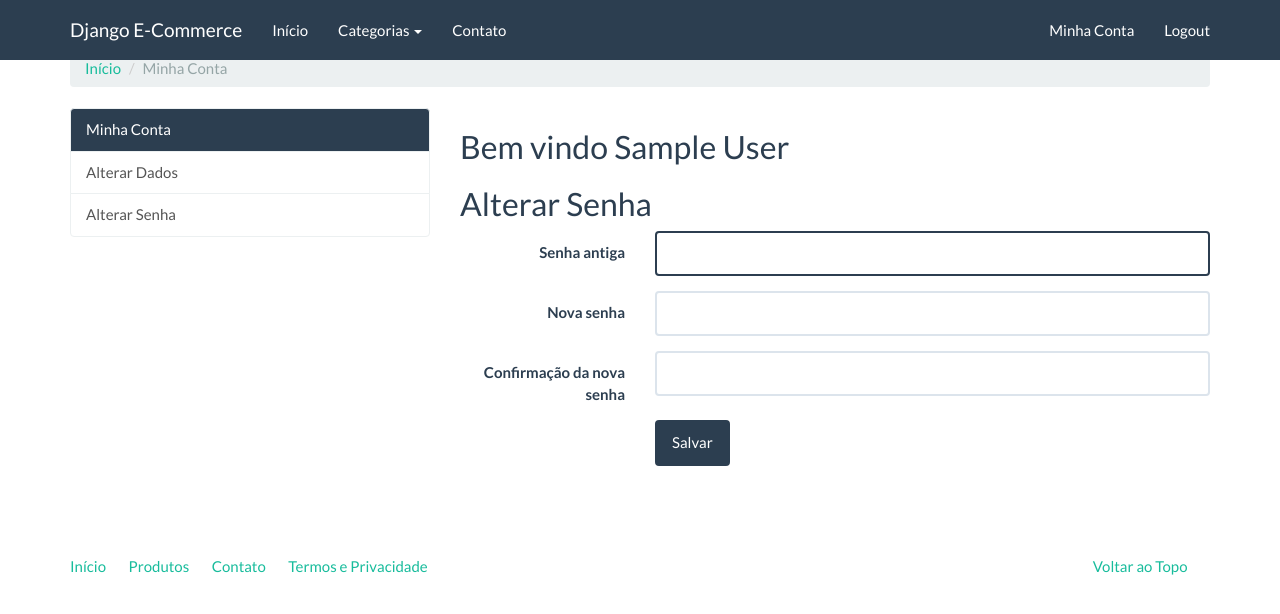
After one commit to walison17/e-comerce, a Django app: page /accounts/alterar-senha in a window 1280 px wide. The commit adds this page. Shown: the top 614 px of the page. Run offline with Django 3.2, Linux system fonts and the light colour scheme; the visitor is signed in with stand-in values (Sample User, id 1); data that the repository does not hold is empty; some libraries are stand-ins or nearby versions.

Commit message:
A senha ainda não está alterando

```diff
--- a/accounts/templates/accounts/index.html
+++ b/accounts/templates/accounts/index.html
@@ -12,12 +12,15 @@
     <div class="col-md-4">
         <div class="list-group">
             <a href="#" class="list-group-item active">Minha Conta</a>
-            <a href="#" class="list-group-item">Alterar Dados</a>
-            <a href="#" class="list-group-item">Alterar Senha</a>
+            <a href="{% url 'update_user' %}" class="list-group-item">Alterar Dados</a>
+            <a href="{% url 'update_password' %}" class="list-group-item">Alterar Senha</a>
         </div>
     </div>
     <div class="col-md-8">
-        <h2>Bem vindo Fulano</h2>
+        <h2>Bem vindo {{ user }} </h2>
+        {% block accounts_conteudo %}
+
+        {% endblock accounts_conteudo %}
     </div>
 </div>
 
--- /dev/null
+++ b/accounts/templates/accounts/update_password.html
@@ -0,0 +1,29 @@
+{% extends 'accounts/index.html' %}
+{% load widget_tweaks %}
+
+{% block title %}Alterar Senha{% endblock title %}
+
+{% block accounts_conteudo %}
+<h2>Alterar Senha</h2>
+<form class="form-horizontal"  method="post">
+    {% csrf_token %}
+    <fieldset>
+        {% for field in form %}
+        <div class="form-group{% if field.errors %} has-error{% endif %}">
+            <label  class="col-md-3 control-label">{{ field.label }}</label>
+            <div class="col-md-9">
+                {% render_field field class='form-control' %}
+                {% for error in field.errors %}
+                <span class="help-block">{{ error }}</span>
+                {% endfor %}
+            </div>
+        </div>
+        {% endfor %}
+        <div class="form-group">
+            <div class="col-md-9 col-md-offset-3">
+                <button type="submit" class="btn btn-primary">Salvar</button>
+            </div>
+        </div>
+    </fieldset>
+</form>
+{% endblock accounts_conteudo %}
--- a/accounts/urls.py
+++ b/accounts/urls.py
@@ -8,6 +8,8 @@ urlpatterns = [
     path('entrar/', auth_views.LoginView.as_view(), name='login'),
     path('register/', views.RegisterView.as_view(), name='RegisterView'),
     path('accounts', include('django.contrib.auth.urls')),
+    path('alterar-dados', views.update_user, name='update_user'),
+    path('alterar-senha', views.update_password, name='update_password'),
     path('', views.index, name='MinhaConta'),
 
 ]
--- a/accounts/views.py
+++ b/accounts/views.py
@@ -1,7 +1,9 @@
 from django.shortcuts import render
 from django.urls import reverse_lazy
-from django.views.generic import TemplateView, CreateView
+from django.views.generic import (TemplateView, CreateView, UpdateView, FormView
+)
 from django.contrib.auth.decorators import login_required
+from django.contrib.auth.forms import PasswordChangeForm
 
 from .forms import UserAdminCreationForm
 from .models import User
@@ -25,3 +27,31 @@ class RegisterView(CreateView):
     form_class = UserAdminCreationForm
     success_url = reverse_lazy('login')
     template_name = 'registration/register.html'
+
+
+class UpdateUserView(UpdateView):
+    model = User
+    template_name = 'accounts/alterar-dados.html'
+    # Em fields podemos escolher os campos que o usuario vai poder alterar.
+    fields = ['name', 'email']
+    success_url = reverse_lazy('MinhaConta')
+
+    # Iremos sobrescrever a função get_object para que retorne o usuário logado.
+    def get_object(self):
+        return self.request.user
+
+update_user = login_required(UpdateUserView.as_view())
+
+
+class UpdatePasswordView(FormView):
+    template_name = 'accounts/update_password.html'
+    success_url = reverse_lazy('MinhaConta')
+    form_class = PasswordChangeForm
+
+    def get_form_kwargs(self):
+        kwargs = super(UpdatePasswordView, self).get_form_kwargs()
+        kwargs['user'] = self.request.user
+        return kwargs
+
+
+update_password = login_required(UpdatePasswordView.as_view())
```
Also changed, not shown: accounts/templates/accounts/alterar-dados.html (added, +29 -0 lines).
